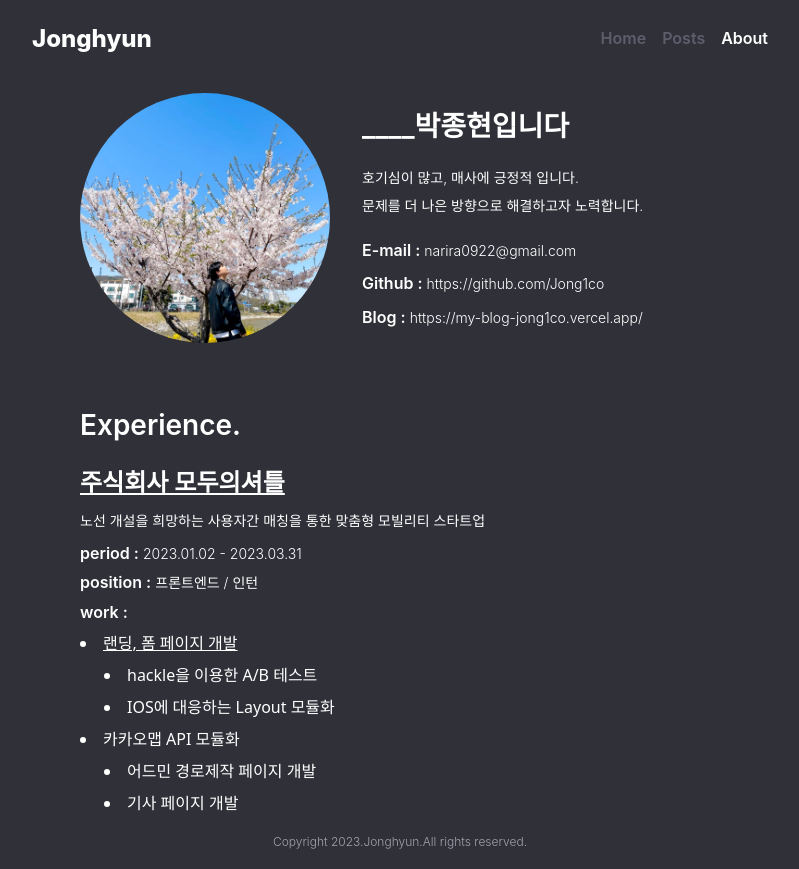
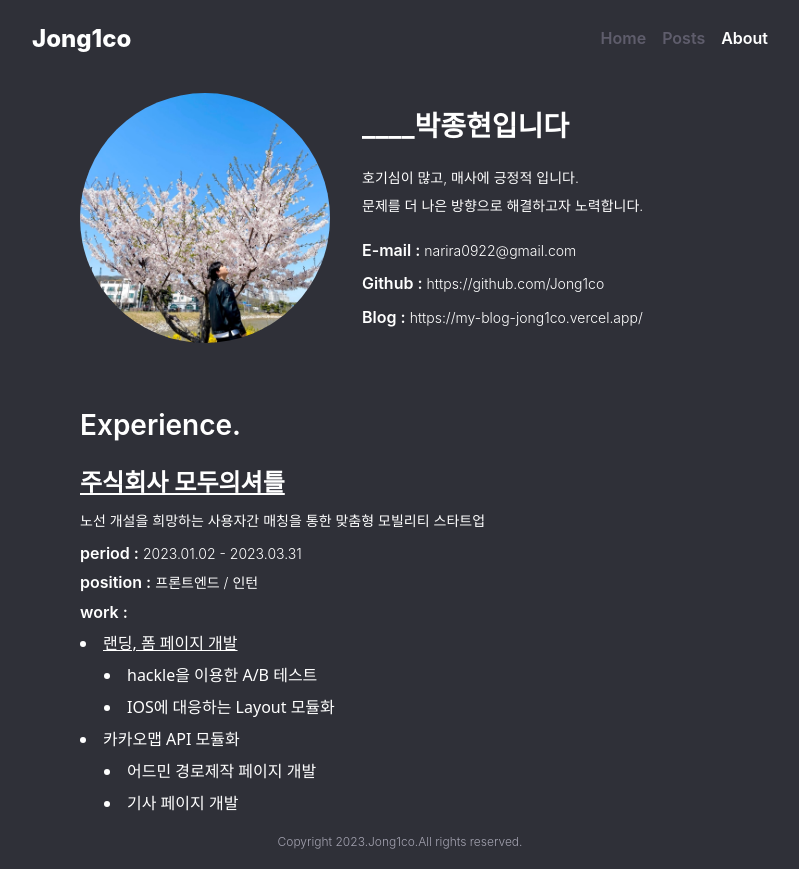
Before and after one commit to Jong1co/my-blog, a Next.js app: page /about in a window 1280 px wide. Shown: the whole page, without its empty margins (240-1039 px from the left). Built offline with nearby package versions, Linux system fonts and the light colour scheme.

Commit message:
chore: 텍스트 수정

```diff
--- a/src/_common/components/Footer.tsx
+++ b/src/_common/components/Footer.tsx
@@ -3,7 +3,7 @@ import React from 'react';
 export const Footer = () => {
   return (
     <footer className="flex justify-center py-5 bg-neutral-20 ft-caption-02 text-neutral-70">
-      Copyright 2023.Jonghyun.All rights reserved.
+      Copyright 2023.Jong1co.All rights reserved.
     </footer>
   );
 };
--- a/src/_common/components/Header.tsx
+++ b/src/_common/components/Header.tsx
@@ -15,7 +15,7 @@ export const Header = () => {
   return (
     <header className="flex flex-row items-center justify-between px-4 py-6 bg-neutral-20 ft-logo-01">
       <Link href="/">
-        <span className="ft-logo-01">Jonghyun</span>
+        <span className="ft-logo-01">Jong1co</span>
       </Link>
       <nav>
         <ul className="flex flex-row gap-4 ft-title-02">
--- a/src/_common/components/MarkdownViewer.tsx
+++ b/src/_common/components/MarkdownViewer.tsx
@@ -48,6 +48,9 @@ export const MarkdownViewer = ({ content }: { content: string }) => {
           ),
           strong: (props) => <span className="no-underline text-primary-60">{props.children}</span>,
           pre: (props) => <pre className="no-underline text-neutral-100">{props.children}</pre>,
+          li: (props) => <li className="no-underline text-neutral-100">{props.children}</li>,
+          ol: (props) => <ol className="no-underline text-neutral-100">{props.children}</ol>,
+          ul: (props) => <ul className="no-underline text-neutral-100">{props.children}</ul>,
         }}
       >
         {content}
--- a/src/_common/components/PostTitle.tsx
+++ b/src/_common/components/PostTitle.tsx
@@ -7,14 +7,15 @@ import { usePathname } from 'next/navigation';
 import { Tag } from '@/_common/components/Tag';
 import { CountByCategory } from '@/utils/classifyPostsByCategory';
 
-type PostTitleProps = { countByCategory: CountByCategory };
+type PostTitleProps = { countByCategory: CountByCategory; count: number };
 
-export const PostTitle = ({ countByCategory }: PostTitleProps) => {
+export const PostTitle = ({ countByCategory, count }: PostTitleProps) => {
   const pathname = usePathname();
   const tag = decodeURIComponent(pathname.split('/')[2]);
 
-  const title: string = tag === 'undefined' ? 'All Posts' : tag;
-  const postsNumber: number = countByCategory[tag] || Object.values(countByCategory).reduce((a, b) => a + b, 0);
+  const title: string = tag !== 'undefined' ? tag : 'All Posts';
+  const postsNumber: number = countByCategory[tag] || count;
+
   const categorySubtitle = `${title} (${postsNumber})`;
 
   return (
--- a/src/app/(page)/posts/layout.tsx
+++ b/src/app/(page)/posts/layout.tsx
@@ -14,7 +14,7 @@ export default async function PostsLayout({ children }: { children: React.ReactN
 
   return (
     <section>
-      <PostTitle countByCategory={countByCategory} />
+      <PostTitle countByCategory={countByCategory} count={posts.length} />
       <div>
         <ul className="flex flex-col gap-4 px-4 py-2 bg-neutral-20 ">{children}</ul>
       </div>
--- a/src/app/layout.tsx
+++ b/src/app/layout.tsx
@@ -4,8 +4,8 @@ import './globals.css';
 
 export const metadata = {
   title: {
-    default: 'Jonghyun',
-    template: 'Jonghyun | %s',
+    default: 'Jong1co',
+    template: 'Jong1co | %s',
   },
   description: '프론트엔드 개발자의 기록용 블로그',
   icons: {
--- a/tailwind.config.js
+++ b/tailwind.config.js
@@ -6,6 +6,7 @@ module.exports = {
       screens: {
         mobile: '520px',
         web: '1180px',
+        post: '768px',
       },
       typography: (theme) => ({
         DEFAULT: {
```
